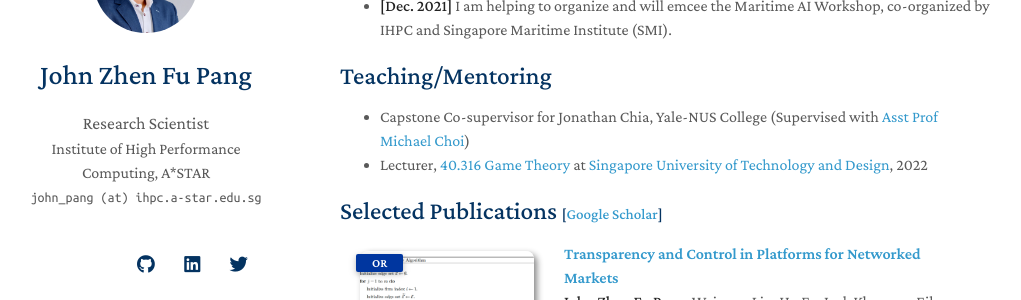
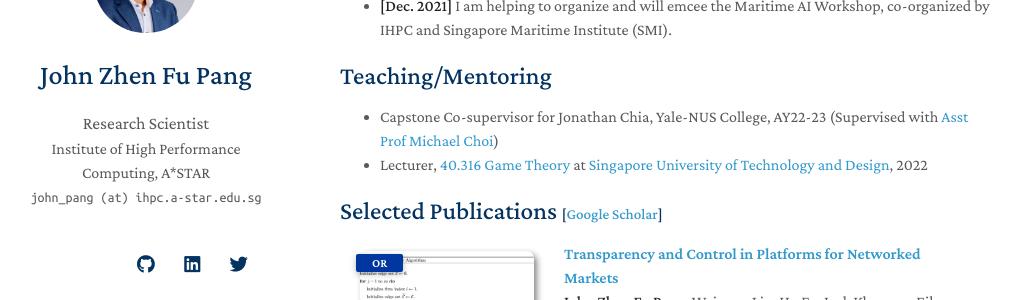
Before and after one commit to j-pang/j-pang.github.io, a Jekyll site: the page built from index.md, in a window 1280 px wide and 900 px high, scrolled down 1089 px. Shown: the part 152-452 px from the top of the window, without its empty margins (130-1151 px from the left). Built offline with Jekyll 4.4.1, drawn with Linux system fonts in a browser that asks for light colours; nearby versions of some CDN libraries; a style sheet for code colours, icons or effects is not loaded; our own code applies the rules of GitHub Pages for plain Markdown files.

Commit message:
Update index.md

```diff
--- a/index.md
+++ b/index.md
@@ -28,7 +28,7 @@ Outside work, I enjoy spending time with my wife and daughter, playing badminton
 
 ## Teaching/Mentoring
 
-- Capstone Co-supervisor for Jonathan Chia, Yale-NUS College (Supervised with [Asst Prof Michael Choi](https://www.yale-nus.edu.sg/faculty/michael-choi/))
+- Capstone Co-supervisor for Jonathan Chia, Yale-NUS College, AY22-23 (Supervised with [Asst Prof Michael Choi](https://www.yale-nus.edu.sg/faculty/michael-choi/))
 - Lecturer, [40.316 Game Theory](https://esd.sutd.edu.sg/courses/40316-game-theory/) at [Singapore University of Technology and Design](https://www.sutd.edu.sg/), 2022
 
 <h2 id="publications" style="margin: 2px 0px -15px;">Selected Publications <temp style="font-size:15px;">[</temp><a href="https://scholar.google.com/citations?user=mQZqPVAAAAAJ&hl=en&oi=ao" target="_blank" style="font-size:15px;">Google Scholar</a><temp style="font-size:15px;">]</temp><temp style="font-size:15px;"></temp></h2>
```
